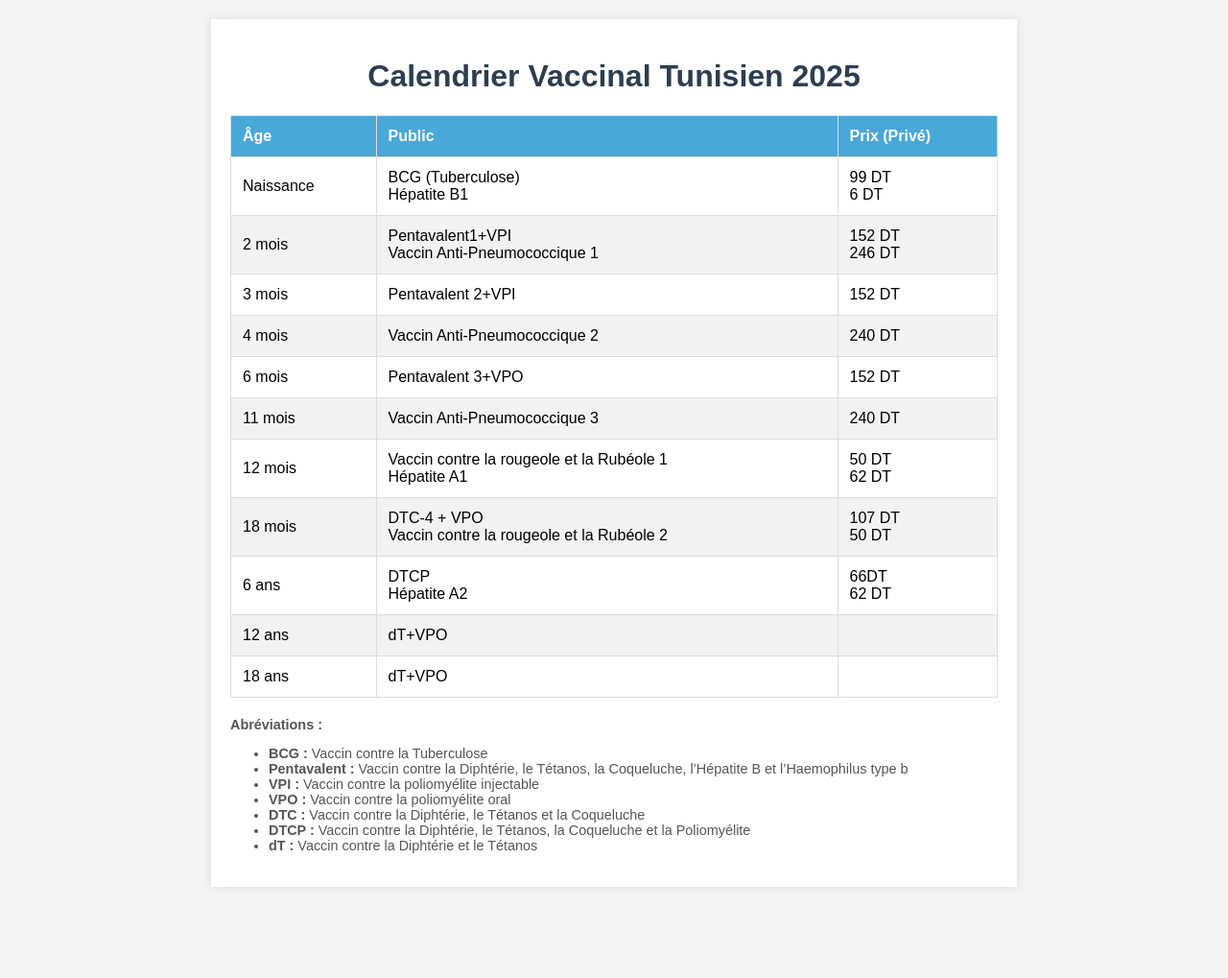
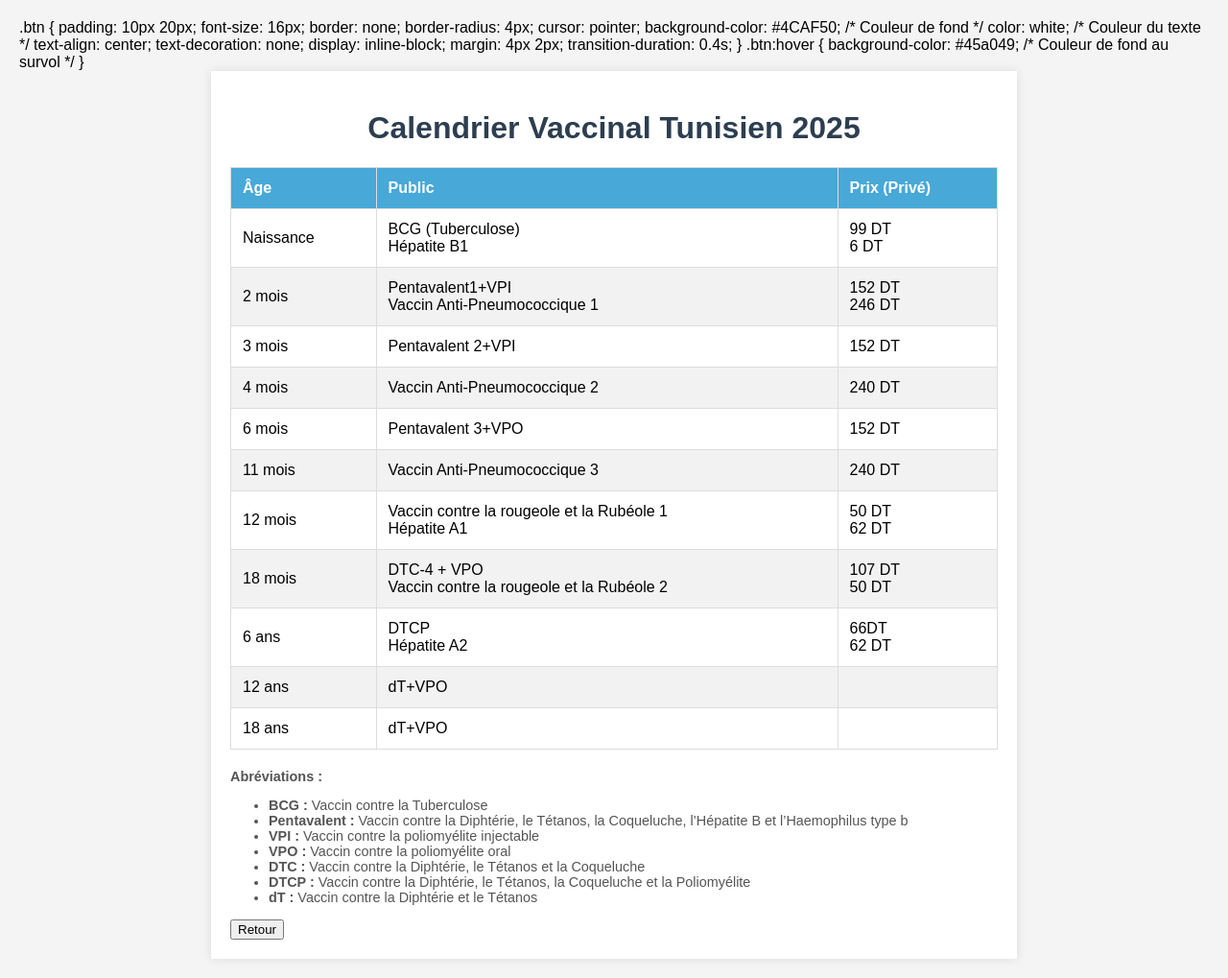
Before and after one commit to docpinel/monpediatre, a Flask app: page /calendrier_vaccinal in a window 1280 px wide. Shown: the whole page at 96% size. Before the commit the page ends 889 px from the top, so only its background shows below. Run offline with Flask 3, Linux system fonts and the light colour scheme.

Commit message:
Add files via upload

```diff
--- a/routes.py
+++ b/routes.py
@@ -9,11 +9,8 @@ app = Flask(__name__, static_url_path='/static', static_folder='static')
 
 # Routes Flask
 @app.route('/')
-
-@app.route('/')
-def splash_screen():
-    # Simule un splash screen, puis redirige vers la sélection de langue
-    return redirect(url_for('language_selection'))
+def splash():
+    return render_template('splash.html')
 
 @app.route('/language_selection')
 def language_selection():
--- a/templates/splash.html
+++ b/templates/splash.html
@@ -24,7 +24,7 @@
     <img src="{{ url_for('static', filename='images/cabinet.jpeg') }}" alt="Splash Screen">
     <script>
         setTimeout(function(){
-            window.location.href = "/index";
+            window.location.href = "/language_selection";
         }, 3000); // Redirige vers l'index après 3 secondes
     </script>
 </body>
--- a/templates/vaccine_schedule.html
+++ b/templates/vaccine_schedule.html
@@ -43,9 +43,42 @@
             margin-top: 20px;
             font-size: 0.9em;
             color: #555;
+            .back-button {
+            display: inline-block;
+            padding: 10px 20px;
+            margin-top: 20px;
+            background-color: #4CAF50; /* Couleur de fond du bouton */
+            color: white; /* Couleur du texte */
+            text-align: center;
+            text-decoration: none;
+            font-size: 16px;
+            border: none;
+            border-radius: 5px;
+            cursor: pointer;
         }
+        .back-button:hover {
+            background-color: #45a049; /* Couleur de fond du bouton au survol */
+        }
+
     </style>
 </head>
+.btn {
+            padding: 10px 20px;
+            font-size: 16px;
+            border: none;
+            border-radius: 4px;
+            cursor: pointer;
+            background-color: #4CAF50; /* Couleur de fond */
+            color: white; /* Couleur du texte */
+            text-align: center;
+            text-decoration: none;
+            display: inline-block;
+            margin: 4px 2px;
+            transition-duration: 0.4s;
+        }
+        .btn:hover {
+            background-color: #45a049; /* Couleur de fond au survol */
+        }
 <body>
     <div class="container">
         <h1>Calendrier Vaccinal Tunisien 2025</h1>
@@ -127,6 +160,9 @@
                 <li><strong>dT :</strong> Vaccin contre la Diphtérie et le Tétanos</li>
             </ul>
         </div>
+        <!-- Ajout du bouton Retour -->
+        <button class="btn" onclick="location.href='{{ url_for('index') }}'">Retour</button>
+    </div>
     </div>
 </body>
 </html>
```
Also changed, not shown: templates/language_selection.html (+7 -0 lines).
